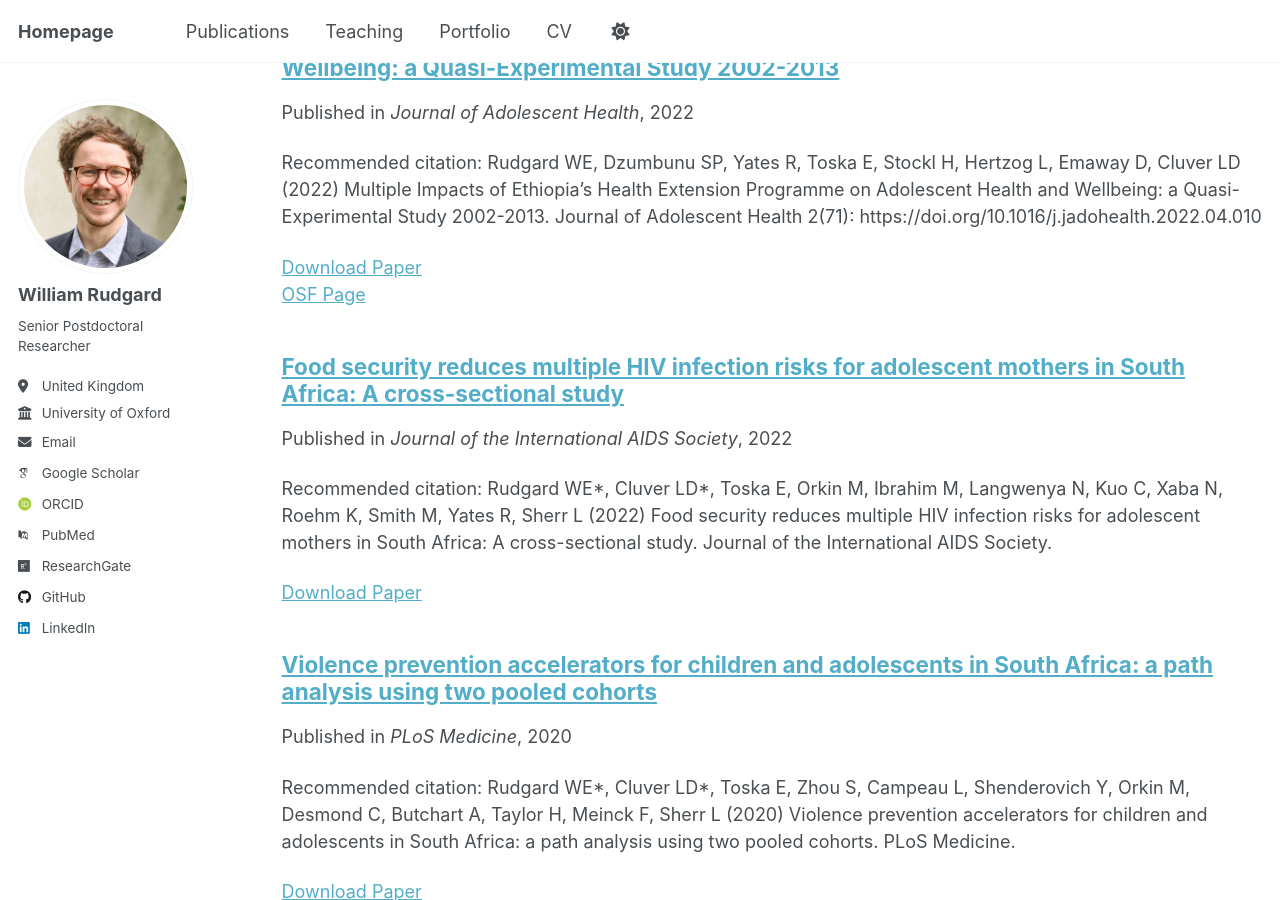
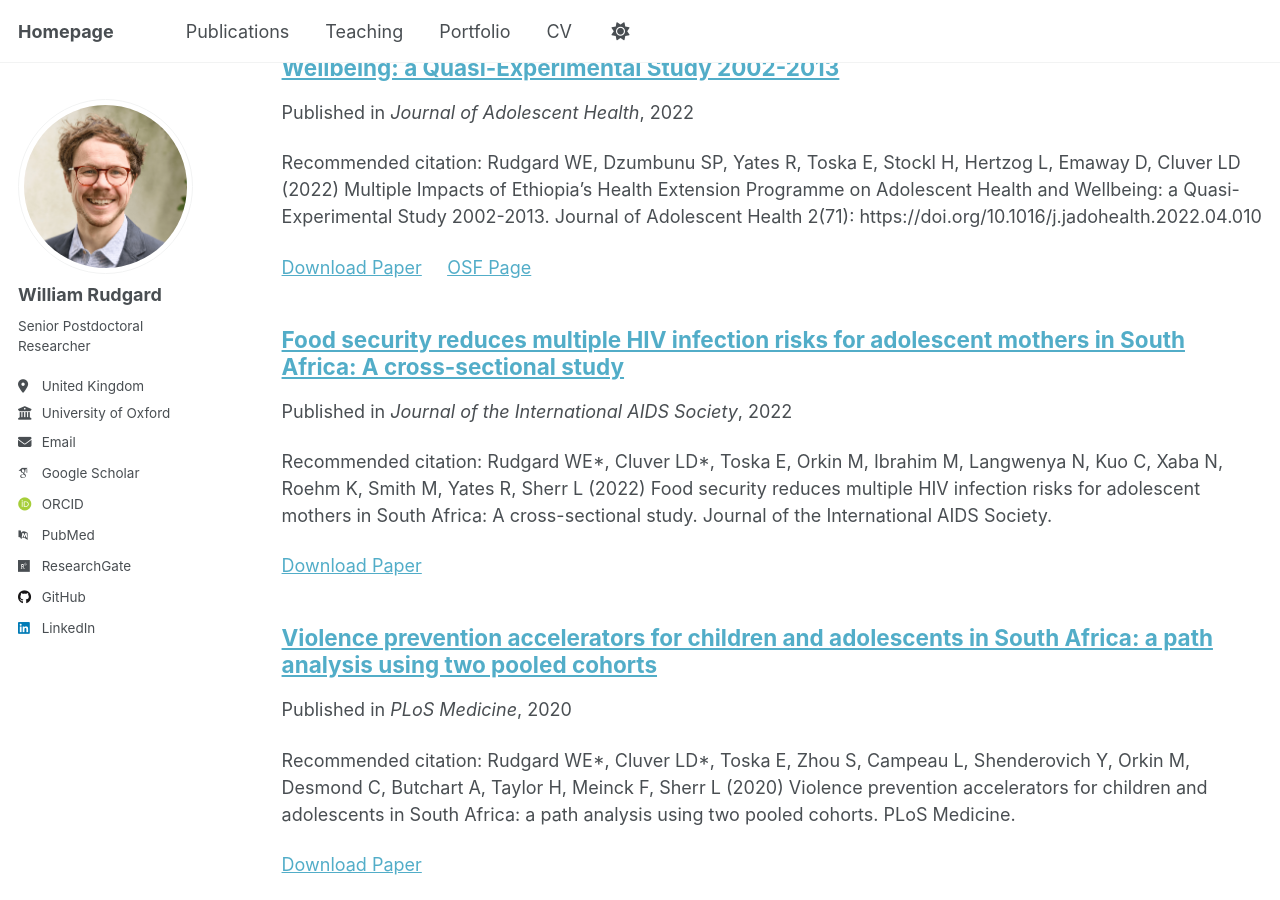
Before and after one commit to WilliamRudgard/williamrudgard.github.io, a Jekyll site: the page built from _pages/publications.html, in a window 1280 px wide and 900 px high, scrolled down 983 px. Built offline with Jekyll 4.4.1, drawn with Linux system fonts in a browser that asks for light colours; some web fonts are replaced; a script that is not in the unit is left out.

Commit message:
Update archive-single.html

```diff
--- a/_includes/archive-single.html
+++ b/_includes/archive-single.html
@@ -68,13 +68,14 @@
 {% if post.paperurl or post.osfurl or post.githuburl %}
   <p>
     {% if post.paperurl %}
-      <a href="{{ post.paperurl }}" target="_blank">Download Paper</a><br>
+      <a href="{{ post.paperurl }}" target="_blank">Download Paper</a>
     {% endif %}
     {% if post.osfurl %}
+      {% if post.paperurl %}&nbsp;&nbsp;&nbsp;{% endif %}
       <a href="{{ post.osfurl }}" target="_blank">OSF Page</a>
     {% endif %}
     {% if post.githuburl %}
-      {% if post.osfurl %}&nbsp;&nbsp;&nbsp;{% endif %}
+      {% if post.paperurl or post.osfurl %}&nbsp;&nbsp;&nbsp;{% endif %}
       <a href="{{ post.githuburl }}" target="_blank">GitHub Analysis</a>
     {% endif %}
   </p>
```
